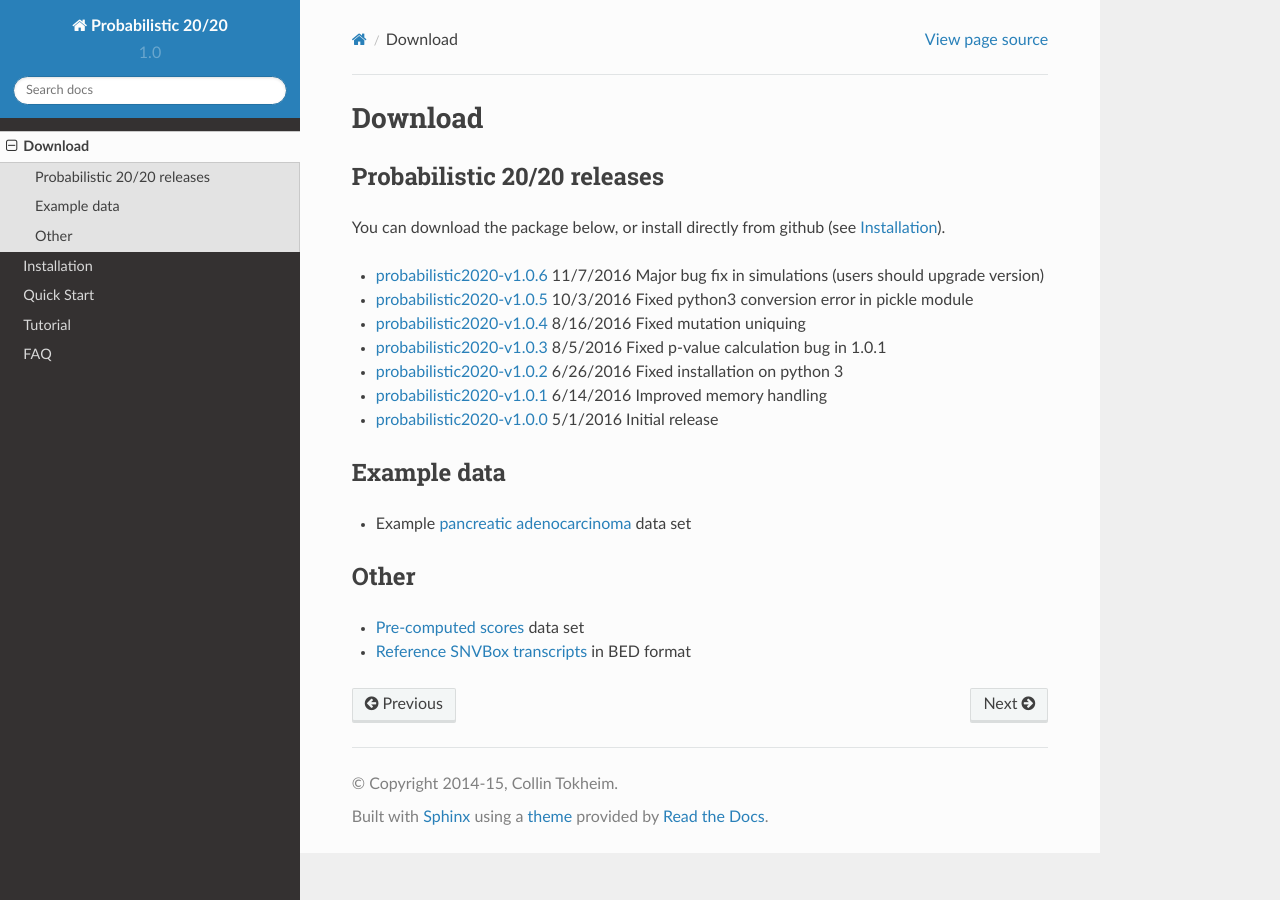
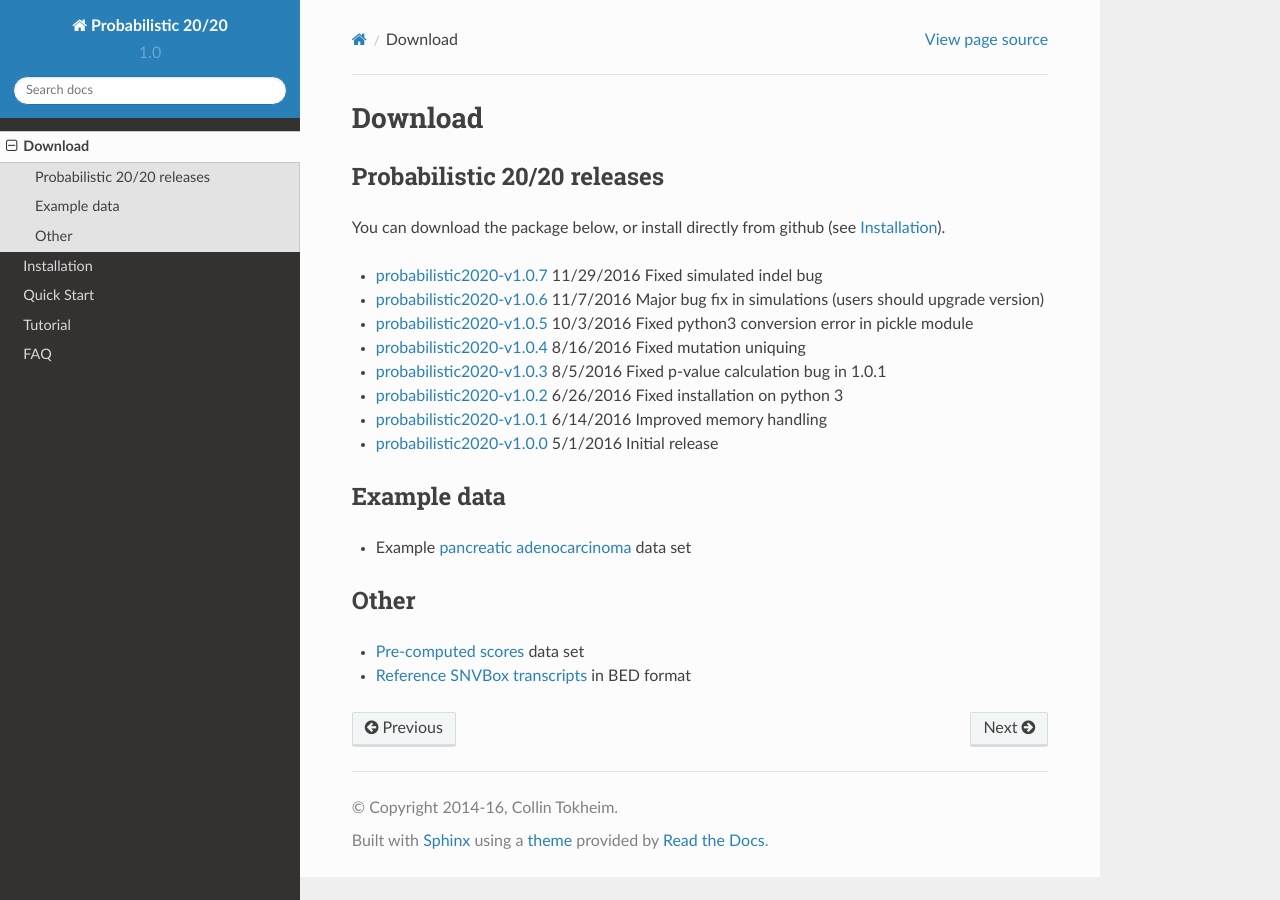
Before and after one commit to KarchinLab/probabilistic2020, a Sphinx documentation site: the page built from doc/download.rst, in a window 1280 px wide. Built offline with Sphinx 7.4.7 and the Read the Docs theme 2.0.0, drawn with Linux system fonts in a browser that asks for light colours.

Commit message:
Updated version

```diff
--- a/doc/conf.py
+++ b/doc/conf.py
@@ -59,7 +59,7 @@
 
 # General information about the project.
 project = u'Probabilistic 20/20'
-copyright = u'2014-15, Collin Tokheim'
+copyright = u'2014-16, Collin Tokheim'
 
 # The version info for the project you're documenting, acts as replacement for
 # |version| and |release|, also used in various other places throughout the
@@ -68,7 +68,7 @@
 # The short X.Y version.
 version = '1.0'
 # The full version, including alpha/beta/rc tags.
-release = '1.0.0'
+release = '1.0.7'
 
 # The language for content autogenerated by Sphinx. Refer to documentation
 # for a list of supported languages.
--- a/doc/download.rst
+++ b/doc/download.rst
@@ -6,6 +6,7 @@
 
 You can download the package below, or install directly from github (see :ref:`install-ref`).
 
+* `probabilistic2020-v1.0.7 <https://github.com/KarchinLab/probabilistic2020/archive/v1.0.7.tar.gz>`_ 11/29/2016 Fixed simulated indel bug
 * `probabilistic2020-v1.0.6 <https://github.com/KarchinLab/probabilistic2020/archive/v1.0.6.tar.gz>`_ 11/7/2016 Major bug fix in simulations (users should upgrade version)
 * `probabilistic2020-v1.0.5 <https://github.com/KarchinLab/probabilistic2020/archive/v1.0.5.tar.gz>`_ 10/3/2016 Fixed python3 conversion error in pickle module
 * `probabilistic2020-v1.0.4 <https://github.com/KarchinLab/probabilistic2020/archive/v1.0.4.tar.gz>`_ 8/16/2016 Fixed mutation uniquing
--- a/prob2020/__init__.py
+++ b/prob2020/__init__.py
@@ -1 +1 @@
-__version__ = '1.0.6'
+__version__ = '1.0.7'
```
